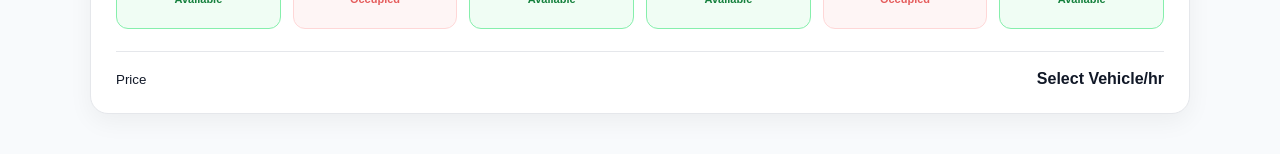
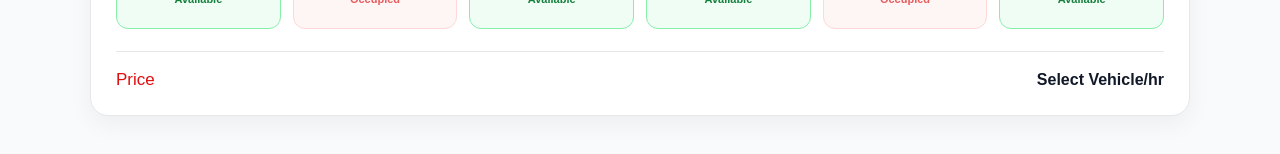
Before and after one commit to dibeyendu-dev/smart-parking-system, a React (Vite) app: page /search in a window 1280 px wide. Shown: the part 1041-1195 px from the top of the page. Built offline with nearby package versions, Linux system fonts and the light colour scheme.

Commit message:
Parking Slots Card css part 9 added

```diff
--- a/src/css/FindParking.css
+++ b/src/css/FindParking.css
@@ -428,3 +428,9 @@
     padding-top: 18px;
      border-top: 1px solid #e5e7eb;
 }
+/* Price Label */
+.parking-result-price small {
+    font-size: 17px;
+
+    color: #e10f0f;
+}
```
